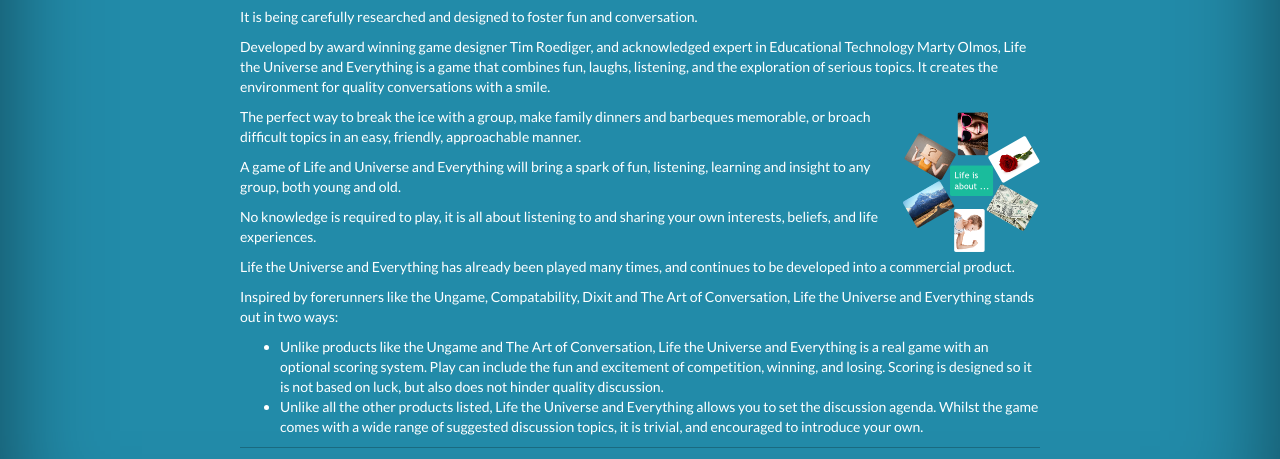
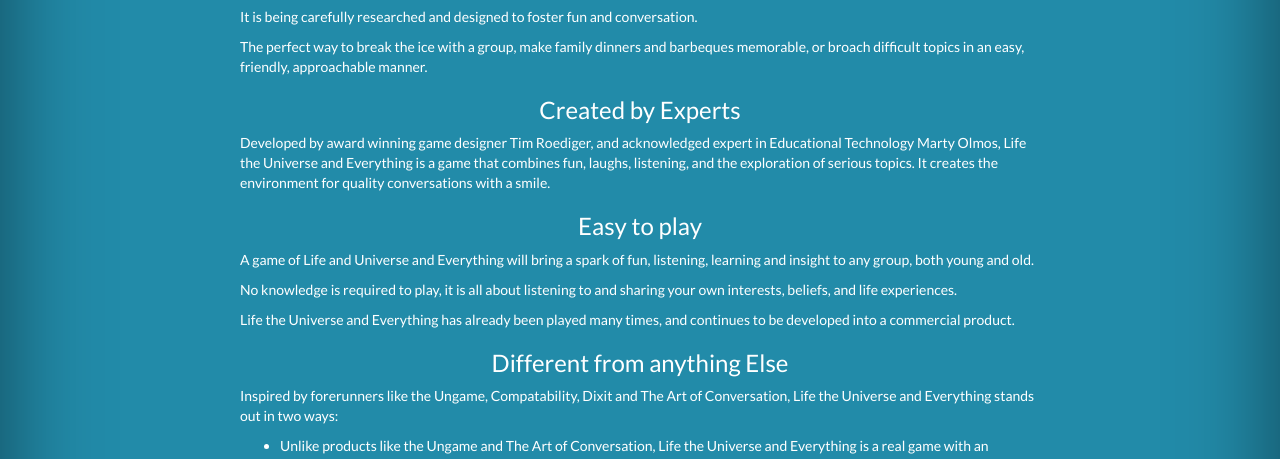
Before and after one commit to superdweebie/lifeandeverything, a website: page conversation-game.html in a window 1280 px wide. Shown: the part 276-735 px from the top of the page. Drawn offline with nearby package versions, Linux system fonts and the light colour scheme; a web font is replaced by a local one.

Commit message:
Update conversation-game.html

```diff
--- a/conversation-game.html
+++ b/conversation-game.html
@@ -5,9 +5,9 @@
         <meta http-equiv="X-UA-Compatible" content="IE=edge">
         <meta name="viewport" content="width=device-width, initial-scale=1">
         <title>Life the Universe and Everything: converstation game</title>
-        <meta name="description" content="A new conversation starter board game about anything and everything.">
+        <meta name="description" content="Listen, Learn, Laugh. A new conversation starter board game about anything and everything.">
         <meta name="author" content="Tim Roediger">
-        <meta name="keywords" content="">
+        <meta name="keywords" content="conversation games, good conversation games, conversational games, conversation starter game, party conversation games, dinner party conversation games, table conversation games, dinner conversation games, conversation starter games, group conversation games, the art of conversation, the art of conversation game, the ungame, board game, game, life the universe and everything, ungame board game">
         <link rel="icon shortcut" type="image/png" href="favicon.png" />
         <link href='http://fonts.googleapis.com/css?family=Coustard:900' rel='stylesheet' type='text/css'>
         <link href='http://fonts.googleapis.com/css?family=Lato' rel='stylesheet' type='text/css'>
@@ -58,19 +58,25 @@
                                         <p class="logo lead">Listen. Learn. Laugh.</p>
                                     </div>
                                     <div class="blurb">
-                                        <p>Life the Universe and Everything is a board game in development.</p>
+                                    <p>Life the Universe and Everything is a board game in development.</p>
                                     <p>It is being carefully researched and designed to foster fun and conversation.</p>
+                                    <p>The perfect way to break the ice with a group, make family dinners and barbeques memorable, or broach difficult topics in an easy, friendly, approachable manner.</p>
+
+                                    <h3>Created by Experts</h3>
                                     <p>Developed by award winning game designer Tim Roediger, and acknowledged expert in Educational Technology Marty Olmos, Life the Universe and Everything is a game that combines fun, laughs, listening, and the exploration of serious topics. It creates the environment for quality conversations with a smile.</p>
-                                    <img class="pull-right" src="table-deal.png"/>
-                                    <p>The perfect way to break the ice with a group, make family dinners and barbeques memorable, or broach difficult topics in an easy, friendly, approachable manner.</p>
+
+                                    <h3>Easy to play</h3>
                                     <p>A game of Life and Universe and Everything will bring a spark of fun, listening, learning and insight to any group, both young and old.</p>
                                     <p>No knowledge is required to play, it is all about listening to and sharing your own interests, beliefs, and life experiences.</p>
                                     <p>Life the Universe and Everything has already been played many times, and continues to be developed into a commercial product.</p>
+
+                                    <h3>Different from anything Else</h3>
                                     <p>Inspired by forerunners like the Ungame, Compatability, Dixit and The Art of Conversation, Life the Universe and Everything stands out in two ways:</p>
                                     <ul><li>Unlike products like the Ungame and The Art of Conversation, Life the Universe and Everything is a real game with an optional scoring system. Play can include the fun and excitement of competition, winning, and losing. Scoring is designed so it is not based on luck, but also does not hinder quality discussion.</li>
-                                        <li>Unlike all the other products listed, Life the Universe and Everything allows you to set the discussion agenda. Whilst the game comes with a wide range of suggested discussion topics, it is trivial, and encouraged to introduce your own.</li></ul>
+                                        <li>Unlike other products, Life the Universe and Everything allows you to set the discussion agenda. Whilst the game comes with a wide range of suggested discussion topics, it is trivial, and encouraged to introduce your own.</li></ul>
 
                                     </div>
+                                    <img class="pull-right" src="table-deal.png"/>
                                 </div>
                                 <p class="action-button">
                                     <a href="#" class="btn btn-lg btn-default" data-modal-trigger>join our newsfeed</a>
```
